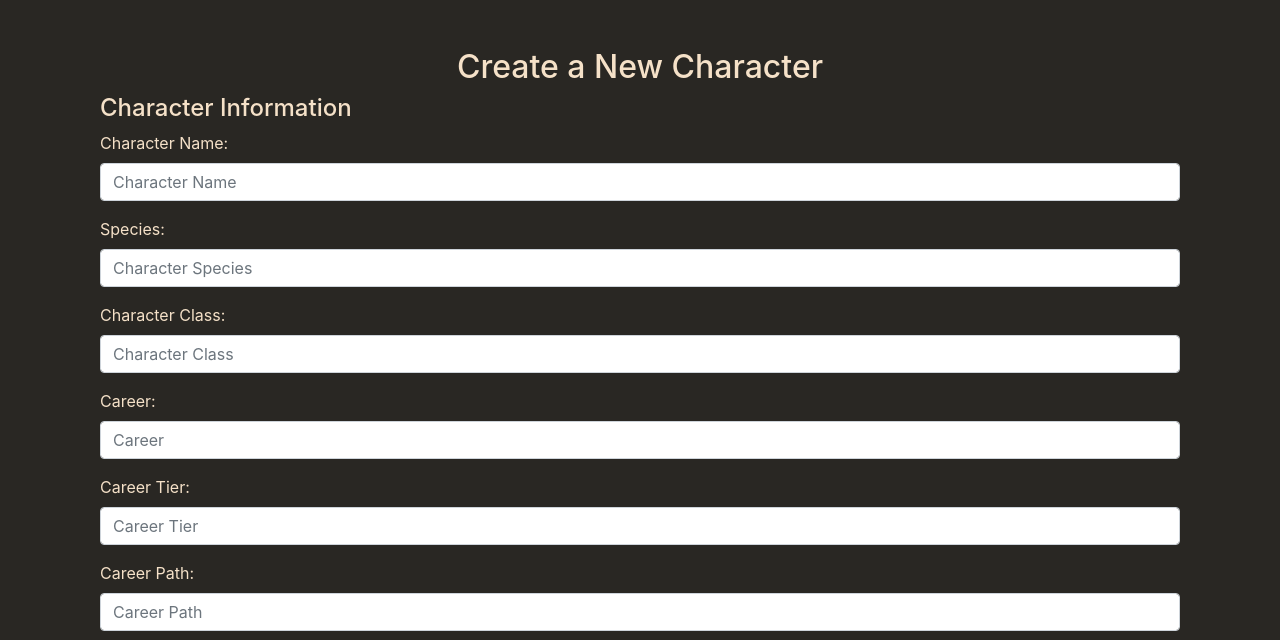
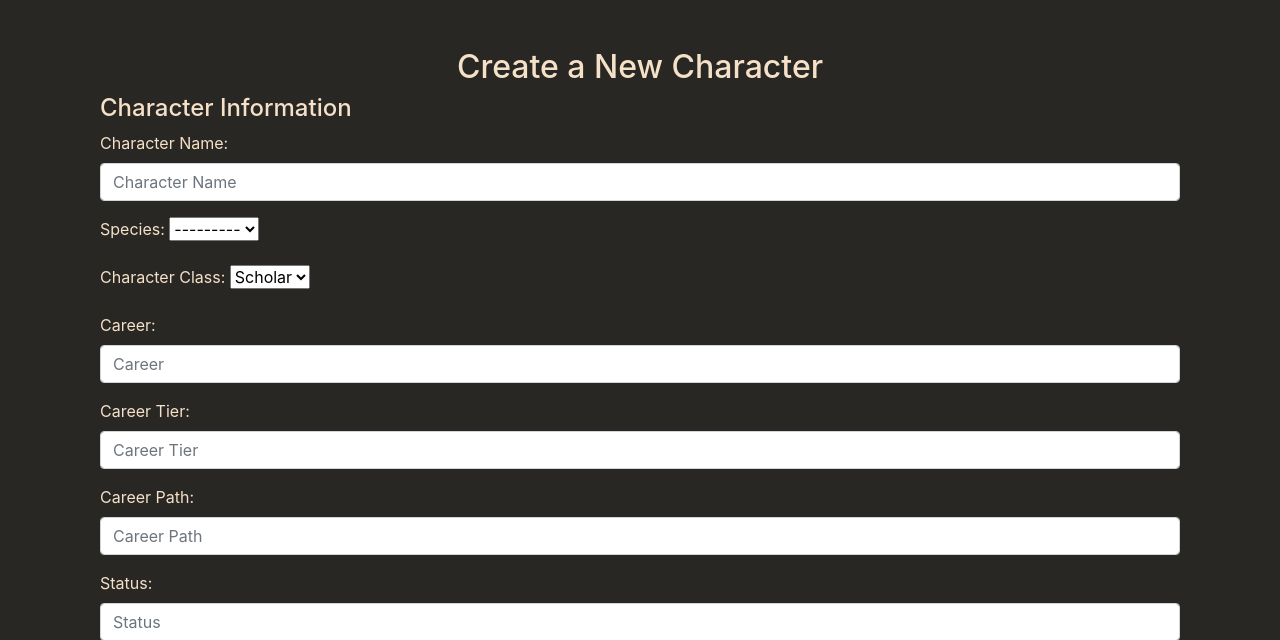
Before and after one commit to PatrickSchroeder98/warhammer_fantasy_roleplay_app, a Django app: page /characters/create/ in a window 1280 px wide. Shown: the part 58-698 px from the top of the page. Run offline with Django 5.2, Linux system fonts and the light colour scheme; the visitor is signed in with stand-in values (Sample User, id 1).

Commit message:
Added functionality to choose character species
Modified the model to show list of available species. Started work on functionality to choose character class.

```diff
--- a/wfra/characters/forms.py
+++ b/wfra/characters/forms.py
@@ -21,6 +21,11 @@ from .models import (
 class CharactersForm(forms.ModelForm):
     """Form with basic information about character."""
 
+    def __init__(self, *args, **kwargs):
+        """Changes character_class into a dropdown menu."""
+        super().__init__(*args, **kwargs)
+        self.fields["character_class"].widget = forms.Select(choices=[("Test", "Test")])
+
     class Meta:
         model = Characters
         fields = (
@@ -42,12 +47,12 @@ class CharactersForm(forms.ModelForm):
             "name": forms.TextInput(
                 attrs={"class": "form-control", "placeholder": "Character Name"}
             ),
-            "species": forms.TextInput(
-                attrs={"class": "form-control", "placeholder": "Character Species"}
-            ),
-            "character_class": forms.TextInput(
-                attrs={"class": "form-control", "placeholder": "Character Class"}
-            ),
+            # "species": forms.TextInput(
+            #     attrs={"class": "form-control", "placeholder": "Character Species"}
+            # ),
+            # "character_class": forms.TextInput(
+            #     attrs={"class": "form-control", "placeholder": "Character Class"}
+            # ),
             "career": forms.TextInput(
                 attrs={"class": "form-control", "placeholder": "Career"}
             ),
--- a/wfra/characters/models.py
+++ b/wfra/characters/models.py
@@ -1,5 +1,6 @@
 from django.db import models
 from django.contrib.auth import get_user_model
+from .util import SPECIES_CHOICES
 
 User = get_user_model()
 
@@ -9,7 +10,7 @@ class Characters(models.Model):
 
     user = models.ForeignKey(User, on_delete=models.CASCADE)
     name = models.CharField(max_length=200)
-    species = models.CharField(max_length=100)
+    species = models.CharField(max_length=100, choices=SPECIES_CHOICES)
     character_class = models.CharField(max_length=200)
     career = models.CharField(max_length=200)
     career_tier = models.CharField(max_length=200)
--- a/wfra/characters/templates/characters/characters_form.html
+++ b/wfra/characters/templates/characters/characters_form.html
@@ -72,5 +72,6 @@
 
 <script src="{% static 'wfra/js/add_advanced_skills.js'%}" type="text/javascript" ></script>
 <script src="{% static 'wfra/js/count_skills.js'%}" type="text/javascript" ></script>
+<script src="{% static 'wfra/js/species.js'%}" type="text/javascript" ></script>
 
 {% endblock %}
--- /dev/null
+++ b/wfra/characters/util.py
@@ -0,0 +1,7 @@
+SPECIES_CHOICES = [
+        ("Human", "Human"),
+        ("Dwarf", "Dwarf"),
+        ("Halfling", "Halfling"),
+        ("Wood Elf", "Wood Elf"),
+        ("High Elf", "High Elf"),
+    ]
--- /dev/null
+++ b/wfra/static/wfra/js/species.js
@@ -0,0 +1,28 @@
+document.addEventListener("DOMContentLoaded", function () {
+    const speciesSelect = document.getElementById("id_species");
+    const classSelect = document.getElementById("id_character_class");
+
+    const classOptions = {
+        "Human": ["Scholar", "Priest", "Merchant", "Soldier"],
+        "Dwarf": ["Scholar", "Slayer", "Merchant", "Engineer"],
+        "Halfling": ["Scholar", "Thief", "Cook", "Entertainer"],
+        "Wood Elf": ["Scholar", "Waywatcher", "Hunter", "Druid"],
+        "High Elf": ["Scholar", "Mage", "Diplomat", "Swordmaster"]
+    };
+
+    function updateClasses() {
+        const selectedSpecies = speciesSelect.value;
+        const availableClasses = classOptions[selectedSpecies] || ["Scholar"];
+
+        classSelect.innerHTML = "";
+        availableClasses.forEach(cls => {
+            const option = document.createElement("option");
+            option.value = cls;
+            option.textContent = cls;
+            classSelect.appendChild(option);
+        });
+    }
+
+    speciesSelect.addEventListener("change", updateClasses);
+    updateClasses();  // Run on page load to set the initial values
+});
```
Also changed, not shown: wfra/characters/migrations/0005_alter_characters_species.py (added).
